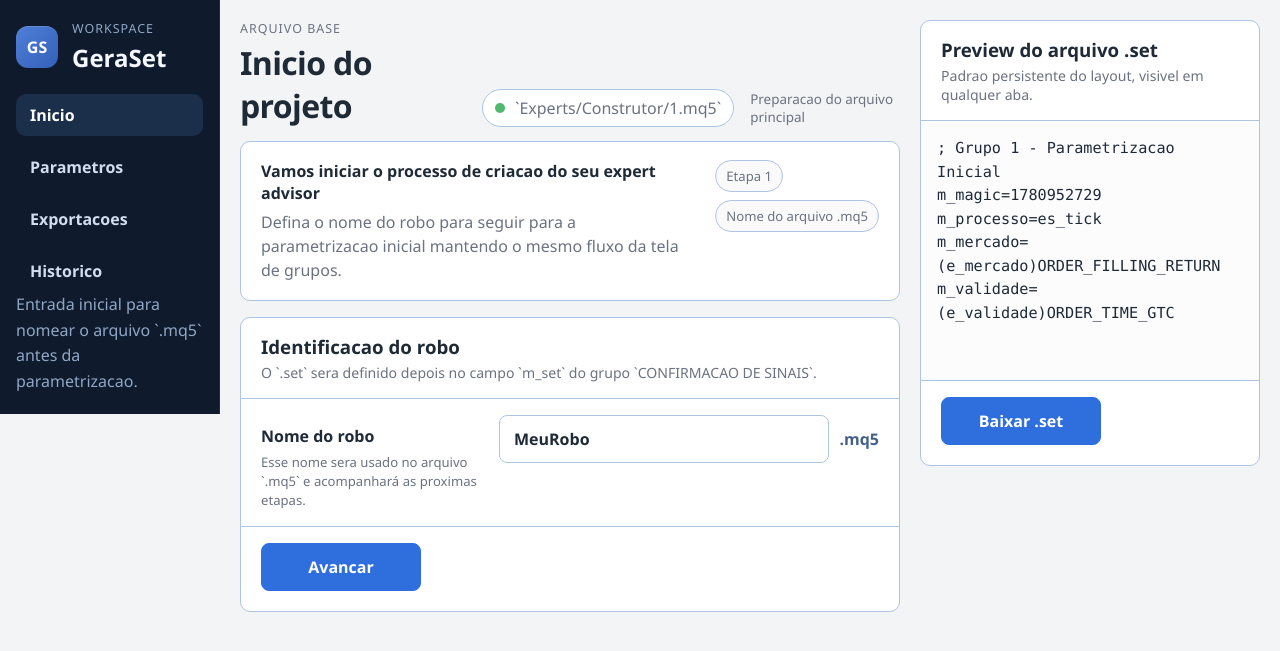
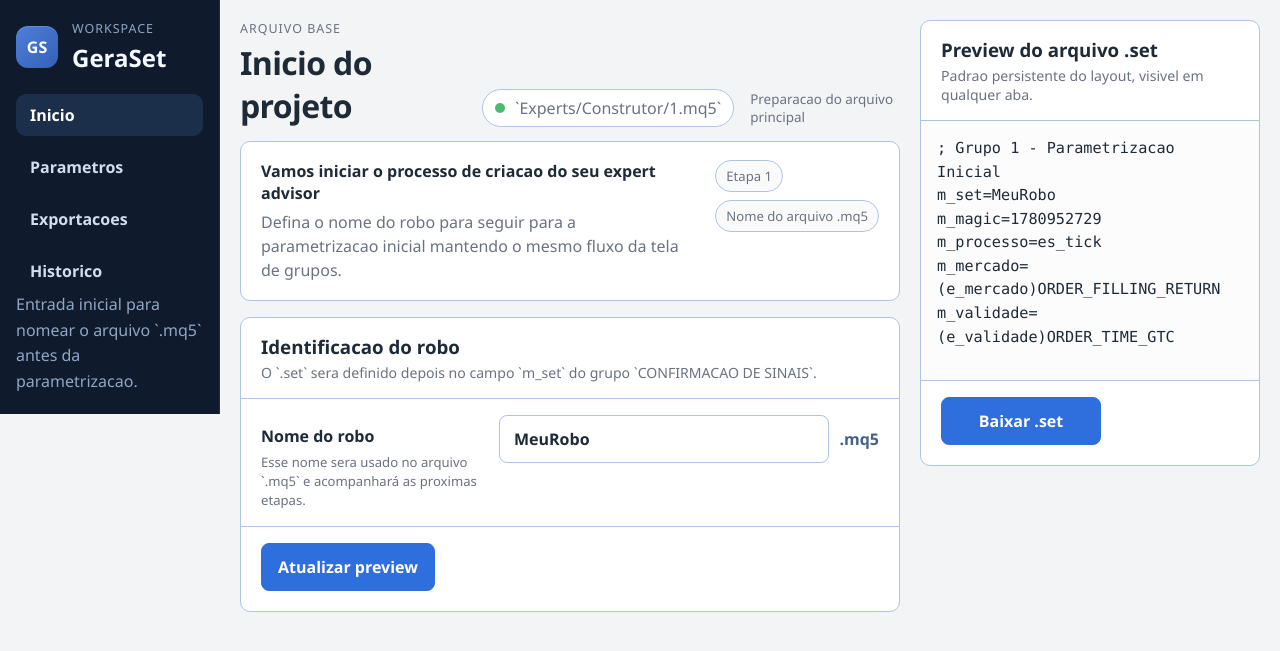
Before and after one commit to MarceloAnsilago/v4, a Flask app: page / in a window 1280 px wide. Shown: the top 651 px of the page. Run offline with Flask 3, Linux system fonts and the light colour scheme.

Commit message:
Atualizar pagina inical

```diff
--- a/app.py
+++ b/app.py
@@ -62,10 +62,11 @@ def build_group_1_values(form_data=None):
     return values
 
 
-def build_group_1_set_content(values):
+def build_group_1_set_content(values, setup_name: str):
     return "\n".join(
         [
             "; Grupo 1 - Parametrizacao Inicial",
+            f"m_set={setup_name}",
             f"m_magic={values['m_magic']}",
             f"m_processo={values['m_processo']}",
             f"m_mercado={values['m_mercado']}",
@@ -81,7 +82,7 @@ app = Flask(__name__)
 def index():
     robot_name = sanitize_robot_name(request.args.get("robot"))
     values = build_group_1_values()
-    set_content = build_group_1_set_content(values)
+    set_content = build_group_1_set_content(values, robot_name)
     return render_template("index.html", robot_name=robot_name, values=values, set_content=set_content)
 
 
@@ -95,7 +96,7 @@ def iniciar():
 def grupo_1():
     robot_name = sanitize_robot_name(request.values.get("robot"))
     values = build_group_1_values(request.form if request.method == "POST" else None)
-    set_content = build_group_1_set_content(values)
+    set_content = build_group_1_set_content(values, robot_name)
     started = request.method == "POST"
     return render_template(
         "grupo_1.html",
@@ -110,8 +111,8 @@ def grupo_1():
 @app.route("/grupo-1/download", methods=["POST"])
 def grupo_1_download():
     values = build_group_1_values(request.form)
-    set_content = build_group_1_set_content(values)
     robot_name = sanitize_robot_name(request.form.get("robot"))
+    set_content = build_group_1_set_content(values, robot_name)
     return Response(
         set_content,
         mimetype="text/plain; charset=utf-8",
--- a/templates/index.html
+++ b/templates/index.html
@@ -82,7 +82,7 @@
                         </div>
 
                         <div class="button-row">
-                            <button type="submit" class="primary-button">Avancar</button>
+                            <button type="submit" class="primary-button">Atualizar preview</button>
                         </div>
                     </form>
                 </article>
```
